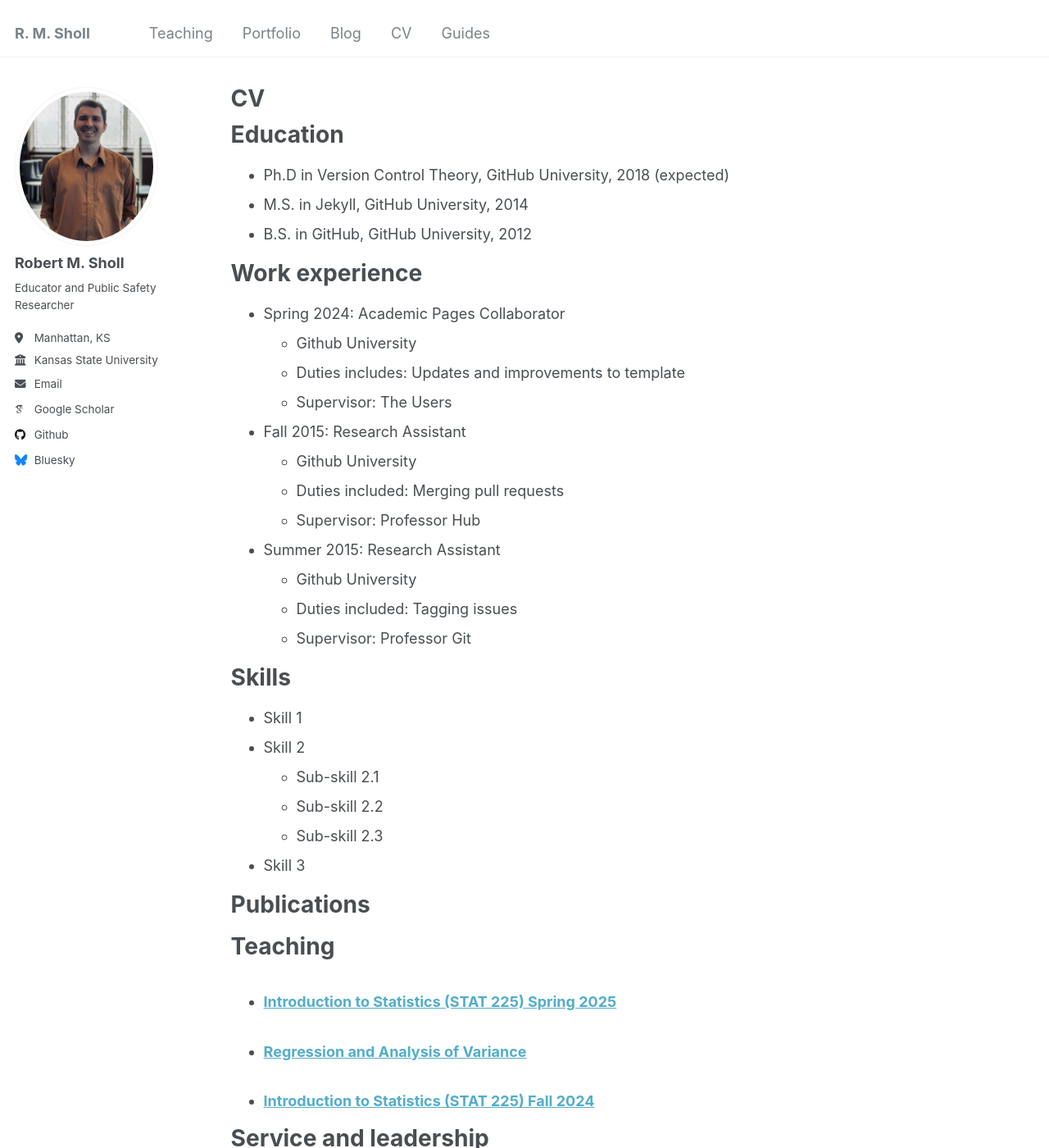
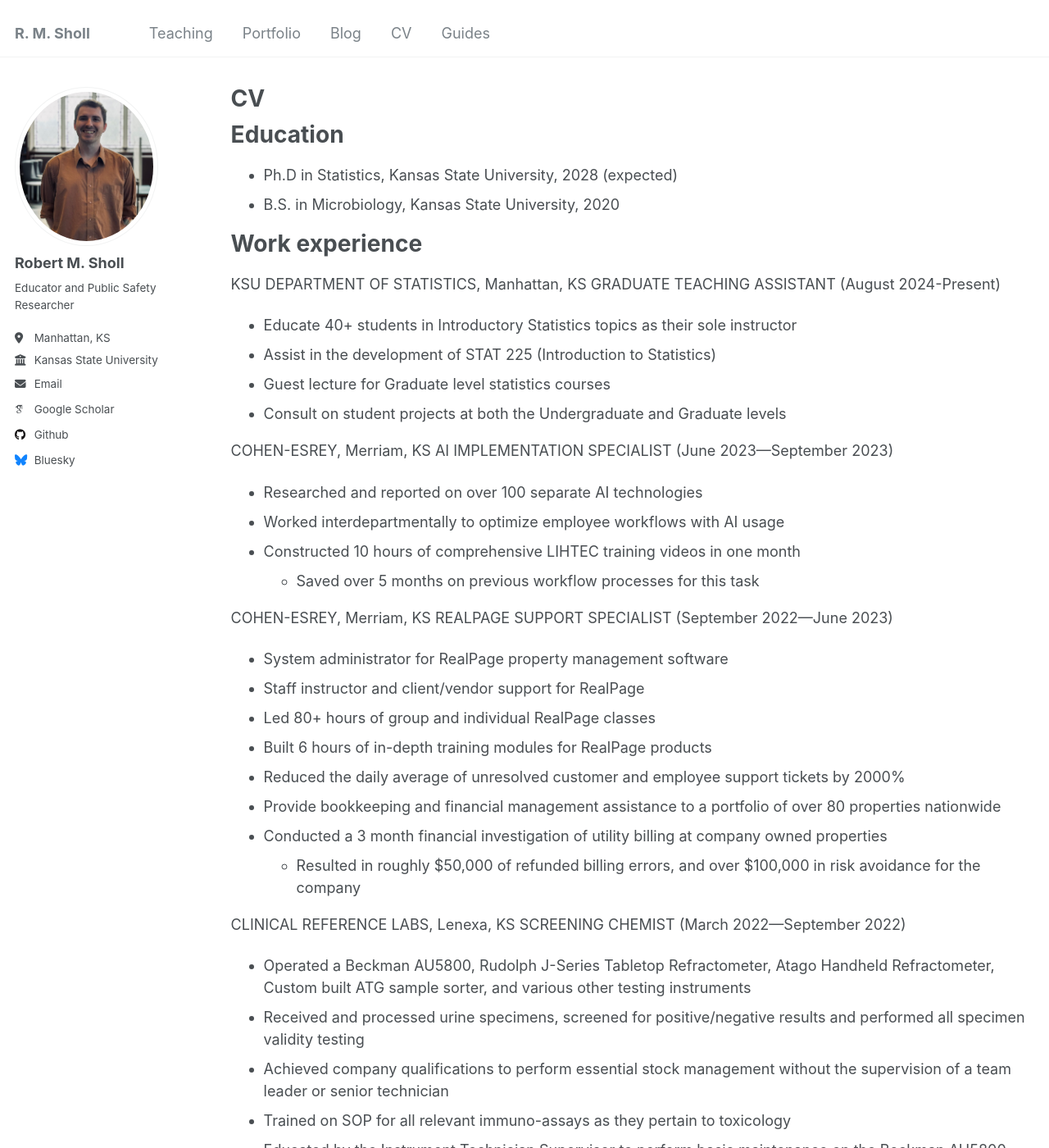
Before and after one commit to rmshksu/rmshksu.github.io, a Jekyll site: the page built from _pages/cv.md, in a window 1280 px wide and 1400 px high. Shown: the whole window at 82% size. Built offline with Jekyll 4.4.1, drawn with Linux system fonts in a browser that asks for light colours; some web fonts are replaced; some of the changed text lies outside the part shown.

Commit message:
Update cv.md
so much editing, I swear if this breaks...

```diff
--- a/_pages/cv.md
+++ b/_pages/cv.md
@@ -11,48 +11,78 @@ redirect_from:
 
 Education
 ======
-* Ph.D in Version Control Theory, GitHub University, 2018 (expected)
-* M.S. in Jekyll, GitHub University, 2014
-* B.S. in GitHub, GitHub University, 2012
+* Ph.D in Statistics, Kansas State University, 2028 (expected)
+* B.S. in Microbiology, Kansas State University, 2020
 
 Work experience
 ======
-* Spring 2024: Academic Pages Collaborator
-  * Github University
-  * Duties includes: Updates and improvements to template
-  * Supervisor: The Users
+KSU DEPARTMENT OF STATISTICS, Manhattan, KS
+GRADUATE TEACHING ASSISTANT (August 2024-Present)
+* Educate 40+ students in Introductory Statistics topics as their sole instructor
+* Assist in the development of STAT 225 (Introduction to Statistics)
+* Guest lecture for Graduate level statistics courses
+* Consult on student projects at both the Undergraduate and Graduate levels
 
-* Fall 2015: Research Assistant
-  * Github University
-  * Duties included: Merging pull requests
-  * Supervisor: Professor Hub
+COHEN-ESREY, Merriam, KS
+AI IMPLEMENTATION SPECIALIST (June 2023—September 2023)
+* Researched and reported on over 100 separate AI technologies
+* Worked interdepartmentally to optimize employee workflows with AI usage
+* Constructed 10 hours of comprehensive LIHTEC training videos in one month
+  * Saved over 5 months on previous workflow processes for this task
 
-* Summer 2015: Research Assistant
-  * Github University
-  * Duties included: Tagging issues
-  * Supervisor: Professor Git
+COHEN-ESREY, Merriam, KS
+REALPAGE SUPPORT SPECIALIST (September 2022—June 2023)
+* System administrator for RealPage property management software
+* Staff instructor and client/vendor support for RealPage
+* Led 80+ hours of group and individual RealPage classes
+* Built 6 hours of in-depth training modules for RealPage products
+* Reduced the daily average of unresolved customer and employee support tickets by 2000%
+* Provide bookkeeping and financial management assistance to a portfolio of over 80 properties nationwide
+* Conducted a 3 month financial investigation of utility billing at company owned properties
+  * Resulted in roughly $50,000 of refunded billing errors, and over $100,000 in risk avoidance for the company
 
-Skills
+CLINICAL REFERENCE LABS, Lenexa, KS
+SCREENING CHEMIST (March 2022—September 2022)
+* Operated a Beckman AU5800, Rudolph J-Series Tabletop Refractometer, Atago Handheld Refractometer, Custom built ATG sample sorter, and various other testing instruments
+* Received and processed urine specimens, screened for positive/negative results and performed all specimen validity testing
+* Achieved company qualifications to perform essential stock management without the supervision of a team leader or senior technician
+* Trained on SOP for all relevant immuno-assays as they pertain to toxicology
+* Educated by the Instrument Technician Supervisor to perform basic maintenance on the Beckman AU5800 ranging from troubleshooting complex QC errors to changing out vital mechanical pieces
+
+HERITAGE BREWPUB, Clarendon, VA
+GENERAL MANAGER/HEAD BARTENDER (June 2019—November 2020)
+* Managed hiring and training of employees for two separate staff restructuring efforts
+* Administrated operation and support for the Pixel-Point point-of-sale system
+* Optimized bar procedures to reduce overhead produced by the bar by roughly 30%
+* Maintained positive cash-flow during the COVID lockdown
+
+Technical Skills
 ======
-* Skill 1
-* Skill 2
-  * Sub-skill 2.1
-  * Sub-skill 2.2
-  * Sub-skill 2.3
-* Skill 3
+* Advanced skills in R and Python
+* Proficient in the following Programming Languages:
+  * SAS
+  * bash
+  * SQL
+  * YAML
+  * Powershell
+  * Swyft
+* Documentation Competencies:
+  * LaTeX
+  * HTML/Pandoc Markdown
+  * Office 365 Suite
+  * Wiki Markup
+  * Obsidian Vault/Notion
+* Proficient with current build Windows/Mac OS
+* Proficient with common Linux Distributions
+  * Debian/Ubuntu/Arch/Kali
 
 Publications
 ======
-  <ul>{% for post in site.publications reversed %}
-    {% include archive-single-cv.html %}
-  {% endfor %}</ul>
+
+Horn, C., Sholl, R., Haskell, D., Hebbar, S., & Zinovyeva, A. (2020). Two new CRISPR-generated alleles in the C. elegans mir-1022 gene.. microPublication Biology.
 
 Teaching
 ======
   <ul>{% for post in site.teaching reversed %}
     {% include archive-single-cv.html %}
   {% endfor %}</ul>
-
-Service and leadership
-======
-* Currently signed in to 43 different slack teams
```
